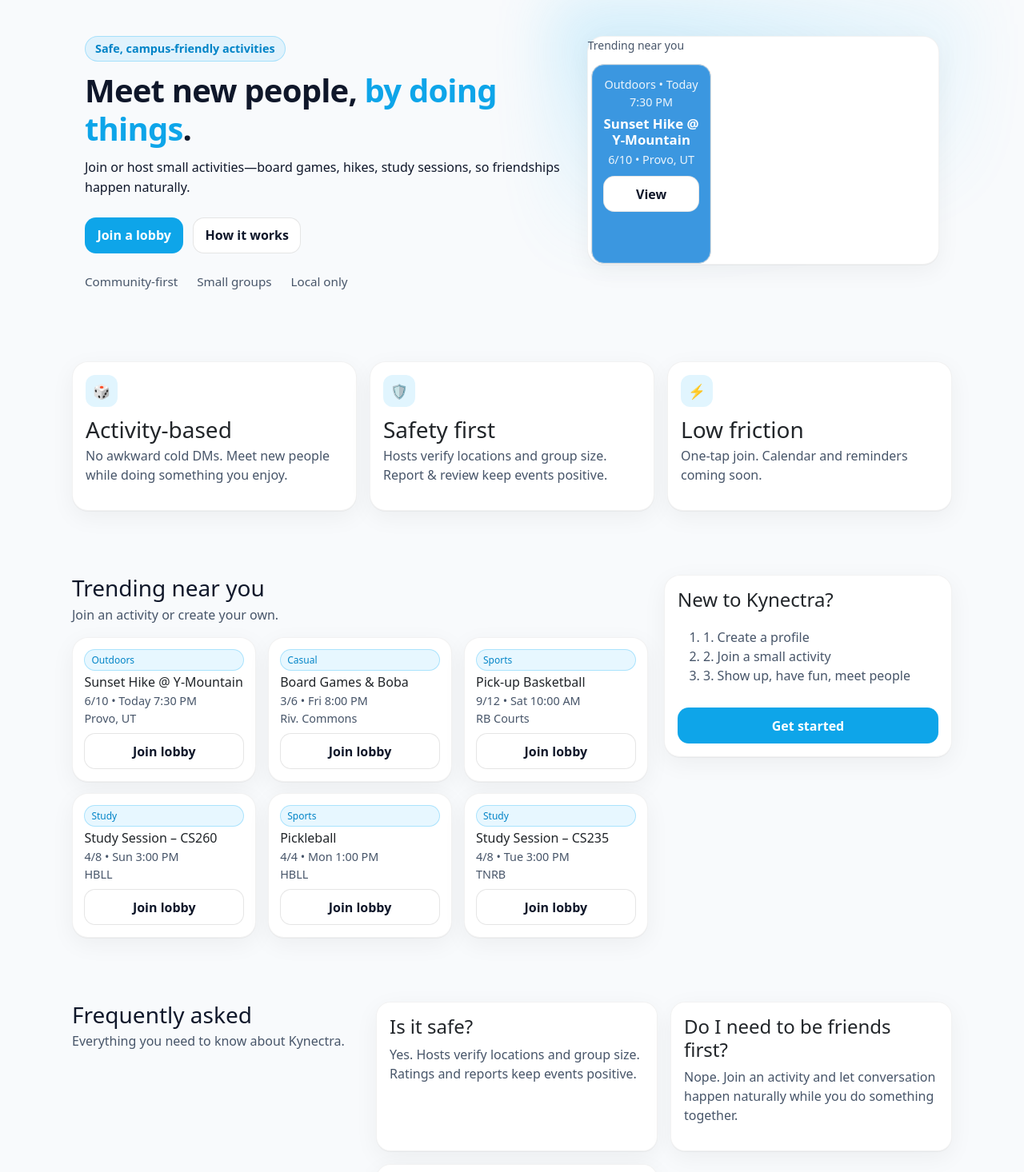
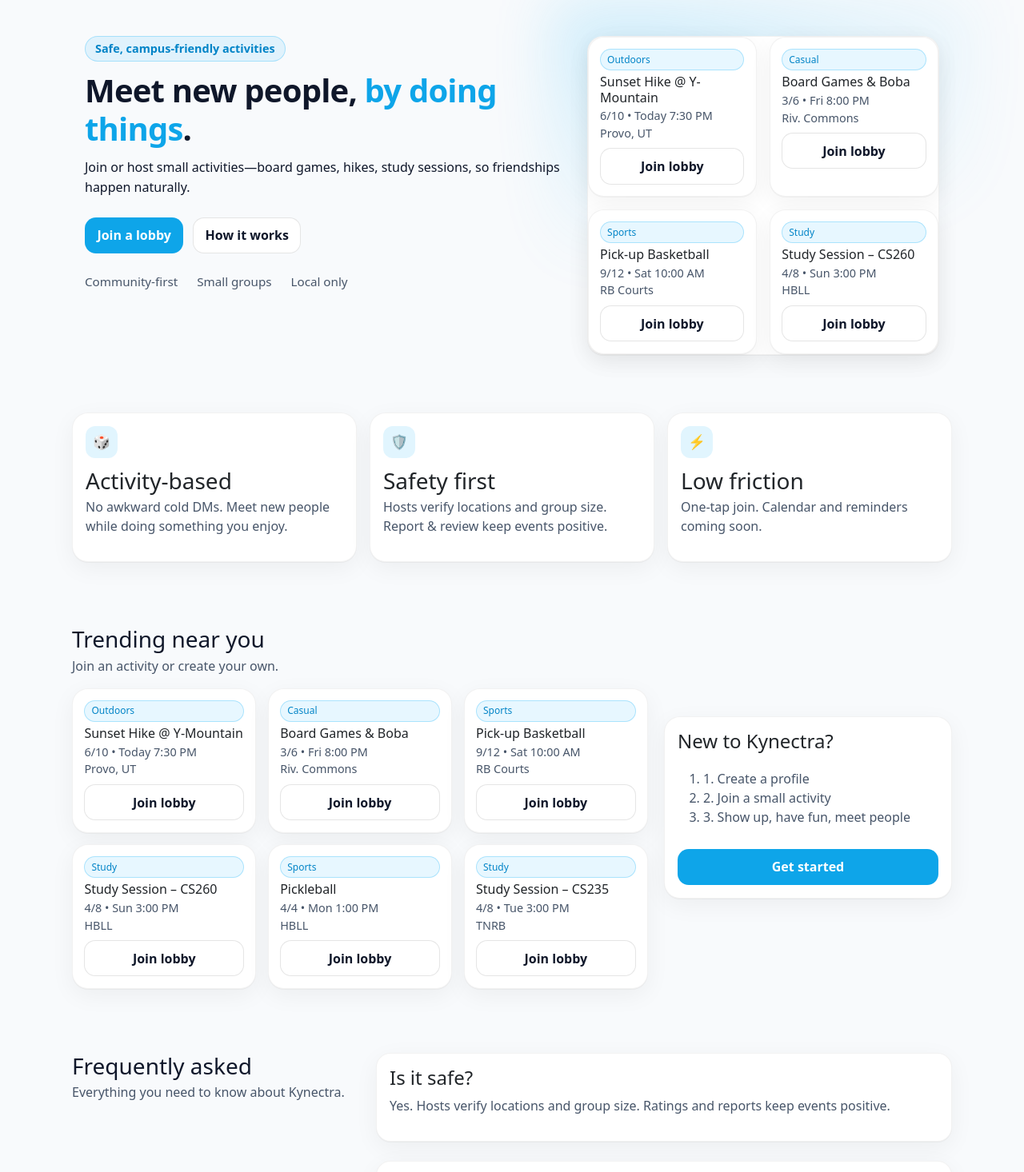
Before and after one commit to Fiery51/startup, a React (Vite) app in the folder startup/: page / in a window 1280 px wide. Shown: the part 60-1526 px from the top of the page at 80% size. Built offline with nearby package versions, Linux system fonts and the light colour scheme.

Commit message:
Finished up main page styling

```diff
--- a/startup/src/landing/landing.css
+++ b/startup/src/landing/landing.css
@@ -81,39 +81,35 @@
 }
 
 /* Hero right preview card + halo */
-.hero-right{
+.hero-right {
   position: relative;
+  display: grid;
+  grid-template-columns: repeat(2, 1fr); /* 2 columns */
+  gap: 1rem; /* space between cards */
 }
+
 .hero-right .hero-card {
   padding: 1.25rem 1.5rem;
   max-width: 440px;
   justify-self: start;
 }
-.hero-right::after{
-  content:'';
-  position:absolute;
-  inset:-50px;
-  z-index:-1;
+
+/* existing halo effect */
+.hero-right::after {
+  content: '';
+  position: absolute;
+  inset: -50px;
+  z-index: -1;
   filter: blur(36px);
-  opacity:.45;
-  background: radial-gradient(600px 300px at 20% 10%,
-              rgba(56,189,248,.45), rgba(56,189,248,0));
-  pointer-events:none;
+  opacity: .45;
+  background: radial-gradient(
+    600px 300px at 20% 10%,
+    rgba(56,189,248,.45),
+    rgba(56,189,248,0)
+  );
+  pointer-events: none;
 }
 
-/* Lobby preview chip inside hero card */
-.lobby{
-  padding: 14px;
-  border-radius: 16px;
-}
-.lobby--preview{
-  background: #3b97e0;
-  color: white;
-  box-shadow: inset 0 0 0 1px rgba(255,255,255,.15);
-}
-.lobby-meta{ opacity:.9; font-size:.9rem; }
-.lobby-title{ margin:.4rem 0 .25rem; font-weight:800; font-size:1.05rem; color:white; }
-.lobby-view{ margin-top:.6rem; }
 
 /* =========================================================
    FEATURES
@@ -146,7 +142,7 @@
   display:grid;
   grid-template-columns: 2fr 1fr;
   gap: 1.25rem;
-  align-items: start;
+  align-items: stretch; /* let row height be driven by the tallest column */
 }
 .trending-header h3{ margin:0; }
 .trending-header p{ margin:.25rem 0 1rem; }
@@ -165,10 +161,20 @@
 .lobby-meta-row{ font-size:.9rem; color: rgb(var(--muted)); }
 
 .aside-card{
-  position: sticky; top: 6rem;
+  /* remove sticky behavior */
+  position: static; /* was: sticky */
+  top: auto;
+
+  /* keep your existing visuals */
   padding: 1rem; display:flex; flex-direction:column; gap:.75rem;
   border-radius: 20px;
   box-shadow: 0 1px 0 rgba(0,0,0,.04), 0 8px 30px rgba(0,0,0,.05);
+
+  /* center vertically within the single grid row */
+  align-self: center;
+
+  /* optional: make it fill the right column width */
+  justify-self: stretch; /* or 'start' if you want it left-aligned */
 }
 
 /* =========================================================
@@ -180,9 +186,10 @@
 .faq-intro h3{ margin:0; }
 .faq-intro p{ margin:.25rem 0 0; }
 .faq-cards{
-  display:grid; grid-template-columns: repeat(2, minmax(0,1fr)); gap: 1rem;
-}
-.qa-card{ padding: 1rem; border-radius: 18px; }
+  display: flex;
+  flex-direction: column;
+ }
+.qa-card{margin-bottom: 1.5rem; padding: 1rem; border-radius: 18px; }
 
 /* =========================================================
    RESPONSIVE
--- a/startup/src/landing/landing.jsx
+++ b/startup/src/landing/landing.jsx
@@ -55,13 +55,10 @@
         </div>
 
         <aside className="hero-right card hero-card">
-          <small className="muted">Trending near you</small>
-          <div className="lobby card lobby--preview">
-            <div className="lobby-meta">Outdoors • Today 7:30 PM</div>
-            <h3 className="lobby-title">Sunset Hike @ Y-Mountain</h3>
-            <div className="lobby-meta">6/10 • Provo, UT</div>
-            <button className="kbtn lobby-view" type="button">View</button>
-          </div>
+          <LobbyCard l={{ id: 1, name: 'Sunset Hike @ Y-Mountain', tag: 'Outdoors', people: 6, max: 10, time: 'Today 7:30 PM', location: 'Provo, UT' }} />
+          <LobbyCard l={{ id: 2, name: 'Board Games & Boba', tag: 'Casual', people: 3, max: 6, time: 'Fri 8:00 PM', location: 'Riv. Commons' }} />
+          <LobbyCard l={{ id: 3, name: 'Pick-up Basketball', tag: 'Sports', people: 9, max: 12, time: 'Sat 10:00 AM', location: 'RB Courts' }} />
+          <LobbyCard l={{ id: 4, name: 'Study Session – CS260', tag: 'Study', people: 4, max: 8, time: 'Sun 3:00 PM', location: 'HBLL' }} />
         </aside>
       </section>
   )
```
